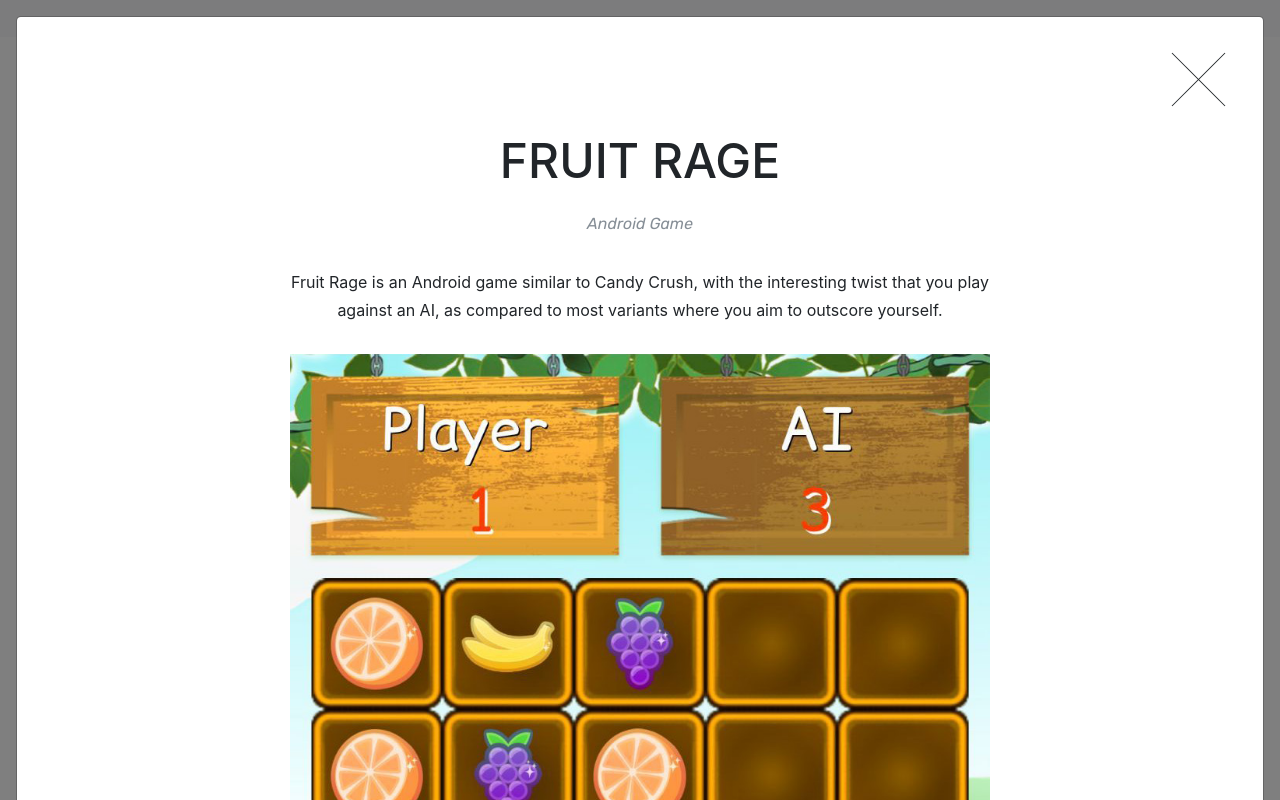
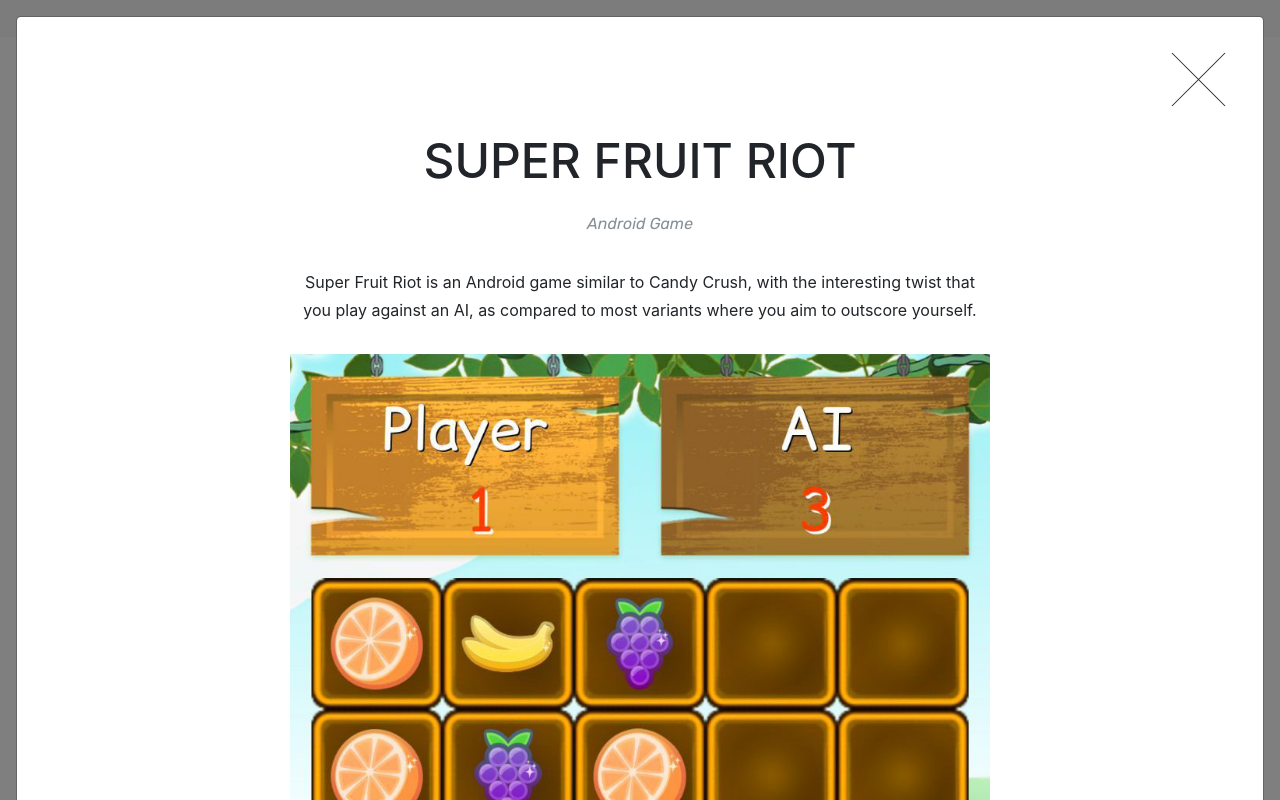
Before and after one commit to SidDays/siddays.github.io, a website with bundled scripts: page index.html in a window 1280 px wide. Both pictures are taken after a click on the link 260 px from the left and 1595 px from the top of the page. Shown: the part 1195-1995 px from the top of the page. Built offline with nearby package versions, Linux system fonts and the light colour scheme; a web font is replaced by a local one.

Commit message:
Fruit Rage converted to Super Fruit Riot

```diff
--- a/index.html
+++ b/index.html
@@ -123,10 +123,10 @@
                 <i class="fa fa-plus fa-3x"></i>
               </div>
             </div>
-            <img class="img-fluid" src="img/portfolio/fruitrage-thumb.jpg" alt="Fruit Rage logo">
+            <img class="img-fluid" src="img/portfolio/fruitrage-thumb.jpg" alt="Super Fruit Riot logo">
           </a>
           <div class="portfolio-caption">
-            <h4>Fruit Rage</h4>
+            <h4>Super Fruit Riot</h4>
             <p class="text-muted">Android Game</p>
           </div>
         </div>
@@ -291,7 +291,7 @@
 
   <!-- Portfolio Modals -->
 
-  <!-- Modal Fruit Rage -->
+  <!-- Modal Super Fruit Riot -->
   <div class="portfolio-modal modal fade" id="portfolioModalFruitRage" tabindex="-1" role="dialog" aria-hidden="true">
     <div class="modal-dialog">
       <div class="modal-content">
@@ -305,19 +305,19 @@
             <div class="col-lg-8 mx-auto">
               <div class="modal-body">
                 <!-- Project Details Go Here -->
-                <h2 class="text-uppercase">Fruit Rage</h2>
+                <h2 class="text-uppercase">Super Fruit Riot</h2>
                 <p class="item-intro text-muted">Android Game</p>
 
-                <p>Fruit Rage is an Android game similar to Candy Crush, with the interesting twist that you play against an AI, as compared to most variants where you aim to outscore yourself.
+                <p>Super Fruit Riot is an Android game similar to Candy Crush, with the interesting twist that you play against an AI, as compared to most variants where you aim to outscore yourself.
                 </p>
 
-                <img class="img-fluid d-block mx-auto" src="img/portfolio/fruitrage.jpg" alt="Fruit Rage screenshot">
+                <img class="img-fluid d-block mx-auto" src="img/portfolio/fruitrage.jpg" alt="Super Fruit Riot screenshot">
 
                 <p>The AI is a Minimax agent with Alpha-Beta pruning. It dynamically selects a lookahead depending on its remaining team. The objective of the game is to score more points than the AI before the board runs out of fruits.</p>
 
                 <p>This project was co-developed with Rohit Sahasrabuddhe, my classmate at the University of Southern California. I additionally designed custom 2D art assets for this game in Adobe Photoshop.</p>
 
-                <p>(The original command-line Fruit Rage game was developed as an assignment for the Artificial Intelligence course at USC, later reinvented by us as a fun visual game.)</p>
+                <p>(The original command-line game, 'Fruit Rage', was developed as an assignment for the Artificial Intelligence course at USC, later reinvented by us as a fun visual game.)</p>
 
                 <ul class="list-inline">
                   <li>Date: October 2017 - January 2018</li>
```
